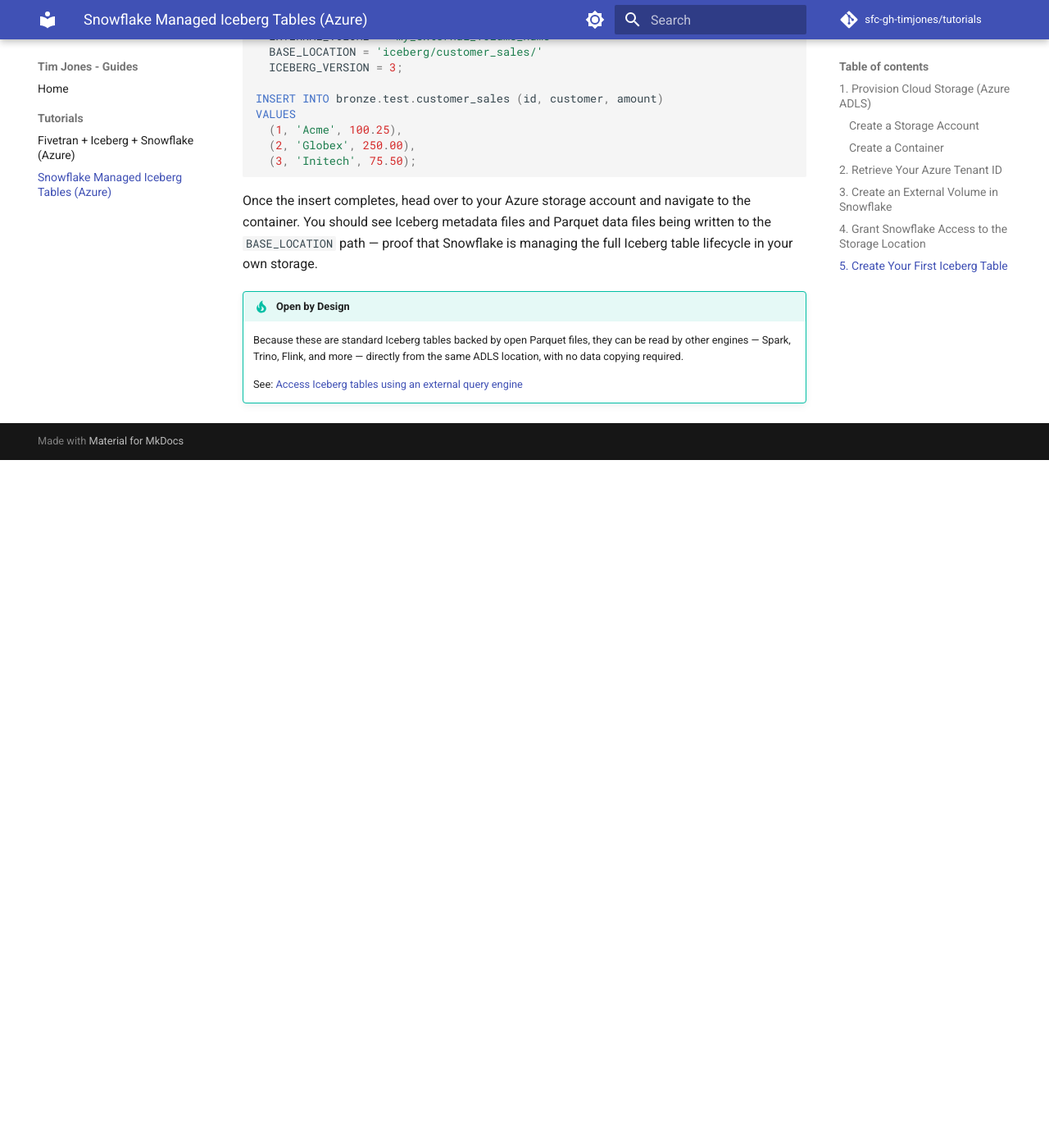
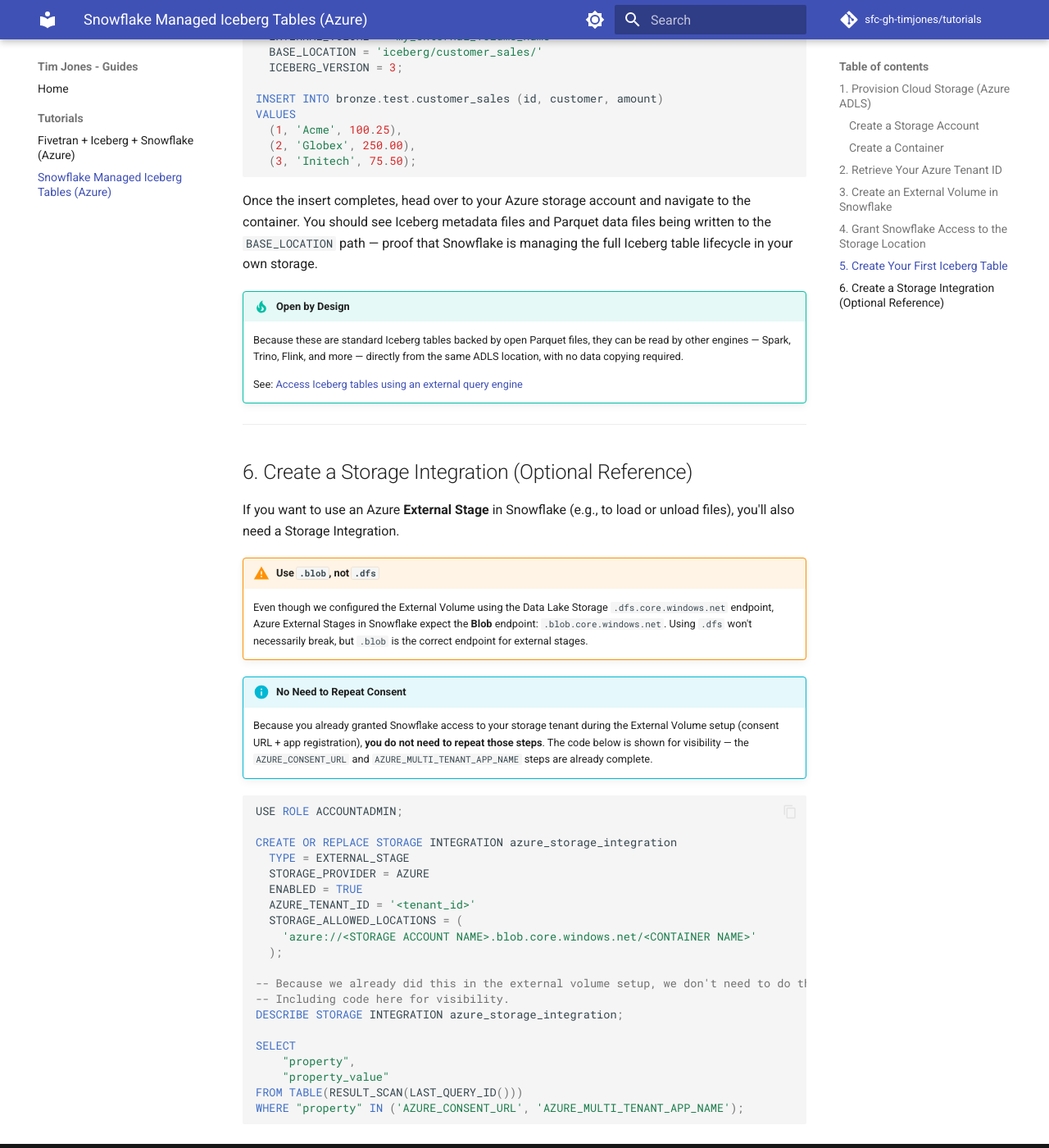
Before and after one commit to sfc-gh-timjones/tutorials, an MkDocs documentation site: the page built from docs/snowflake-managed-iceberg-azure/index.md, in a window 1280 px wide and 1400 px high, scrolled down 13744 px. Shown: the whole window at 82% size. Built offline with MkDocs 1.6.1 and Material for MkDocs 9.7.7, drawn with Linux system fonts in a browser that asks for light colours; comment, search, counter and statistics services are not loaded; before the commit the page ends 14305 px from its top, so only the background shows below that.

Commit message:
Add storage integration reference section with blob endpoint callout

````diff
--- a/docs/snowflake-managed-iceberg-azure/index.md
+++ b/docs/snowflake-managed-iceberg-azure/index.md
@@ -300,3 +300,38 @@
     Because these are standard Iceberg tables backed by open Parquet files, they can be read by other engines — Spark, Trino, Flink, and more — directly from the same ADLS location, with no data copying required.
 
     See: [Access Iceberg tables using an external query engine](https://docs.snowflake.com/en/user-guide/tables-iceberg-access-using-external-query-engine-snowflake-horizon)
+
+---
+
+## 6. Create a Storage Integration (Optional Reference)
+
+If you want to use an Azure **External Stage** in Snowflake (e.g., to load or unload files), you'll also need a Storage Integration.
+
+!!! warning "Use `.blob`, not `.dfs`"
+    Even though we configured the External Volume using the Data Lake Storage `.dfs.core.windows.net` endpoint, Azure External Stages in Snowflake expect the **Blob** endpoint: `.blob.core.windows.net`. Using `.dfs` won't necessarily break, but `.blob` is the correct endpoint for external stages.
+
+!!! info "No Need to Repeat Consent"
+    Because you already granted Snowflake access to your storage tenant during the External Volume setup (consent URL + app registration), **you do not need to repeat those steps**. The code below is shown for visibility — the `AZURE_CONSENT_URL` and `AZURE_MULTI_TENANT_APP_NAME` steps are already complete.
+
+```sql
+USE ROLE ACCOUNTADMIN;
+
+CREATE OR REPLACE STORAGE INTEGRATION azure_storage_integration
+  TYPE = EXTERNAL_STAGE
+  STORAGE_PROVIDER = AZURE
+  ENABLED = TRUE
+  AZURE_TENANT_ID = '<tenant_id>'
+  STORAGE_ALLOWED_LOCATIONS = (
+    'azure://<STORAGE ACCOUNT NAME>.blob.core.windows.net/<CONTAINER NAME>'
+  );
+
+-- Because we already did this in the external volume setup, we don't need to do this again.
+-- Including code here for visibility.
+DESCRIBE STORAGE INTEGRATION azure_storage_integration;
+
+SELECT
+    "property",
+    "property_value"
+FROM TABLE(RESULT_SCAN(LAST_QUERY_ID()))
+WHERE "property" IN ('AZURE_CONSENT_URL', 'AZURE_MULTI_TENANT_APP_NAME');
+```
````
